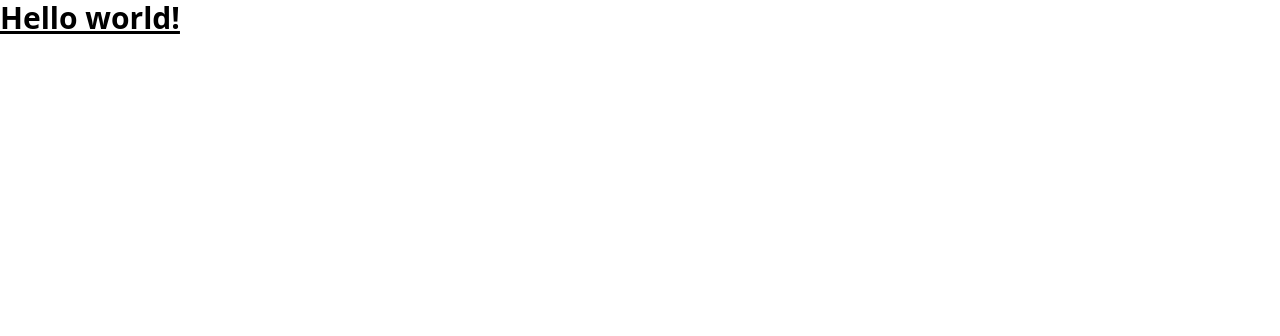
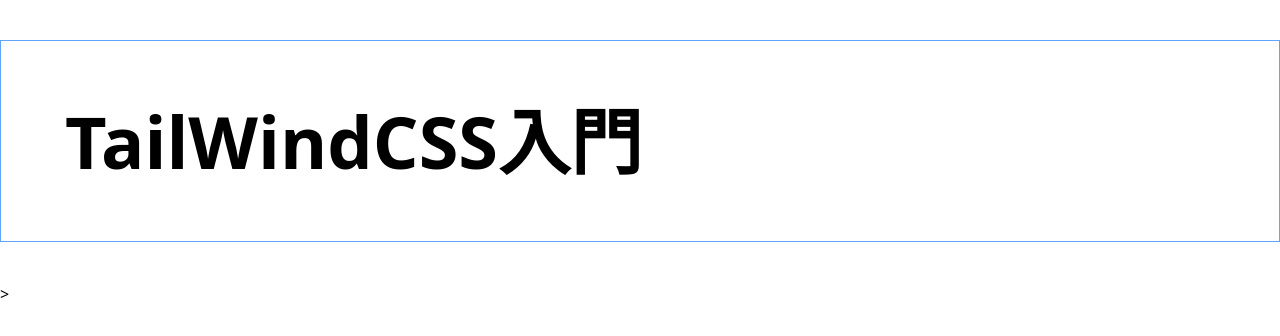
Before and after one commit to ryu24240/tailwind-sample-1, a website: page src/index.html in a window 1280 px wide. Drawn offline with Linux system fonts and the light colour scheme.

Commit message:
[fix]tailwind - 実装

```diff
--- a/src/index.html
+++ b/src/index.html
@@ -7,8 +7,10 @@
     <title>TailWindCSS - PortFolio</title>
 </head>
 <body>
-    <h1 class="text-3xl font-bold underline">
-        Hello world!
-    </h1>
+    <div class="border border-blue-400 p-16 my-10">
+        <h1 class="text-7xl font-bold">
+            TailWindCSS入門
+        </h1>
+    </div>>
 </body>
 </html>
```
Also changed, not shown: dist/output.css.
